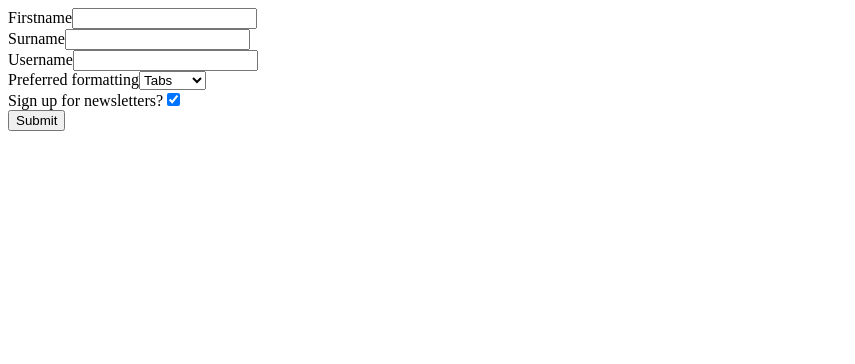
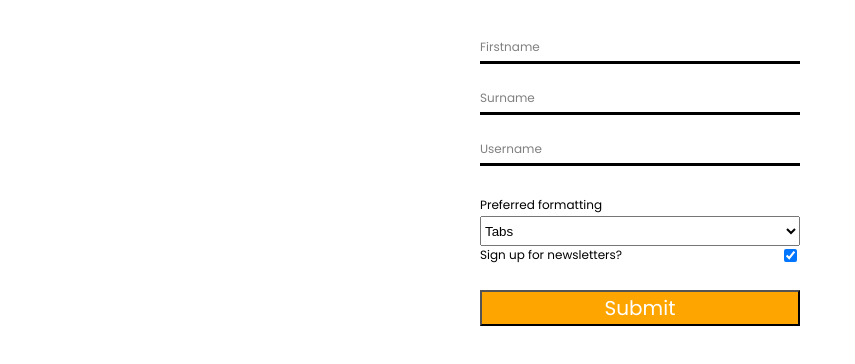
Before and after one commit to eugenekhristo/redux-form-egghead, a React (Create React App) app: page / in a window 1280 px wide. Shown: the top 364 px of the page, without its empty margins (0-855 px from the left). Built offline with nearby package versions, Linux system fonts and the light colour scheme.

Commit message:
Custom styles for validation errors

```diff
--- a/package.json
+++ b/package.json
@@ -3,6 +3,7 @@
   "version": "0.1.0",
   "private": true,
   "dependencies": {
+    "classnames": "^2.2.6",
     "react": "^16.9.0",
     "react-dom": "^16.9.0",
     "react-json-view": "^1.19.1",
--- a/src/components/register-form/fields/index.jsx
+++ b/src/components/register-form/fields/index.jsx
@@ -1,11 +1,31 @@
 import React from 'react';
+import cx from 'classnames';
+
+const getValidityClassName = meta => {
+  if (meta.active) {
+    return;
+  }
+  if (meta.touched && meta.invalid) {
+    return 'invalid';
+  }
+  if (meta.touched && meta.valid) {
+    return 'valid';
+  }
+};
 
 export const CustomInput = ({ input, meta, label, type }) => (
-  <div>
+  <div
+    className={cx(
+      'custom-input-container',
+      { 'flex-row-reverse': type === 'checkbox' },
+      { dirty: meta.dirty },
+      getValidityClassName(meta)
+    )}
+  >
+    <input type={type} {...input} />
     <label>{label}</label>
-    <input type={type} {...input} />
-    {meta.touched && meta.error && (
-      <div style={{ color: 'red' }}>{meta.error}</div>
+    {meta.touched && meta.error && !meta.active && (
+      <div className="feedback-text error-text">{meta.error}</div>
     )}
   </div>
 );
--- a/src/components/register-form/register-form.component.jsx
+++ b/src/components/register-form/register-form.component.jsx
@@ -1,5 +1,6 @@
 import React, { Component } from 'react';
 import { Field, reduxForm } from 'redux-form';
+import './register-form.styles.css';
 import { CustomInput, CustomSelect } from './fields/index';
 import { required, minLength, maxLength } from './validation';
 
--- /dev/null
+++ b/src/components/register-form/register-form.styles.css
@@ -0,0 +1,119 @@
+@import url('https://fonts.googleapis.com/css?family=Poppins');
+
+/* Cosmetic form styles */
+body,
+button {
+  font-family: 'Poppins', sans-serif;
+}
+
+/* Restrict the form's max-width for the sake of responsiveness; center the content */
+form {
+  max-width: 320px;
+  padding: 30px;
+  margin: auto;
+}
+
+/* Thick black bottom border applied to all text inputs */
+input:not([type='checkbox']) {
+  border-width: 0;
+  border-bottom: 3px solid black;
+  border-radius: 0;
+}
+
+/* Transition the text input label's font-size, color, and position when it moves */
+input:not([type='checkbox']) + label {
+  transition: all 0.2s;
+}
+
+/* Position the label so that it looks like a placeholder; disable clicking/tapping */
+input:not([type='checkbox']) + label {
+  position: absolute;
+  left: 0;
+  top: 0;
+  pointer-events: none;
+  color: gray;
+}
+
+/* Move the text input label up above the input when the input is focused */
+/* Also, move the text input label above the input when there is content inside the input, so that the label doesn't obscure the content */
+input:not([type='checkbox']):focus + label,
+.dirty input:not([type='checkbox']) + label {
+  font-size: 12px;
+  top: -12px;
+  color: black;
+}
+
+/* Reverse the order of the checkbox and its label, so that the checkbox appears to the right of the label without having to change the markup */
+.flex-row-reverse {
+  display: flex;
+  justify-content: space-between;
+  flex-direction: row-reverse;
+}
+
+input {
+  outline: 0;
+  padding: 0;
+}
+
+input,
+label,
+button[type='submit'] {
+  font-size: 20px;
+}
+
+select {
+  height: 30px;
+}
+
+label {
+  font-size: 12px;
+}
+
+.custom-input-container,
+.custom-select-container {
+  position: relative;
+  margin: 0 0 25px 0;
+}
+
+select {
+  display: block;
+}
+
+select,
+input:not([type='checkbox']),
+button[type='submit'] {
+  width: 100%;
+}
+
+button[type='submit'] {
+  background-color: orange;
+  color: white;
+}
+
+/* Validation styles */
+.valid input {
+  border-color: green;
+}
+
+.invalid input {
+  border-color: red;
+}
+
+.error-text {
+  background-color: red;
+  color: white;
+  margin-top: 10px;
+  position: relative;
+}
+
+.error-text::before {
+  content: '';
+  border-color: transparent transparent red transparent;
+  width: 0;
+  height: 0;
+  border-style: solid;
+  border-width: 0 8px 8px 7px;
+  position: absolute;
+  left: 20px;
+  top: -8px;
+}
```
Also changed, not shown: 1 other file (tests, documents, lock files or other folders).
